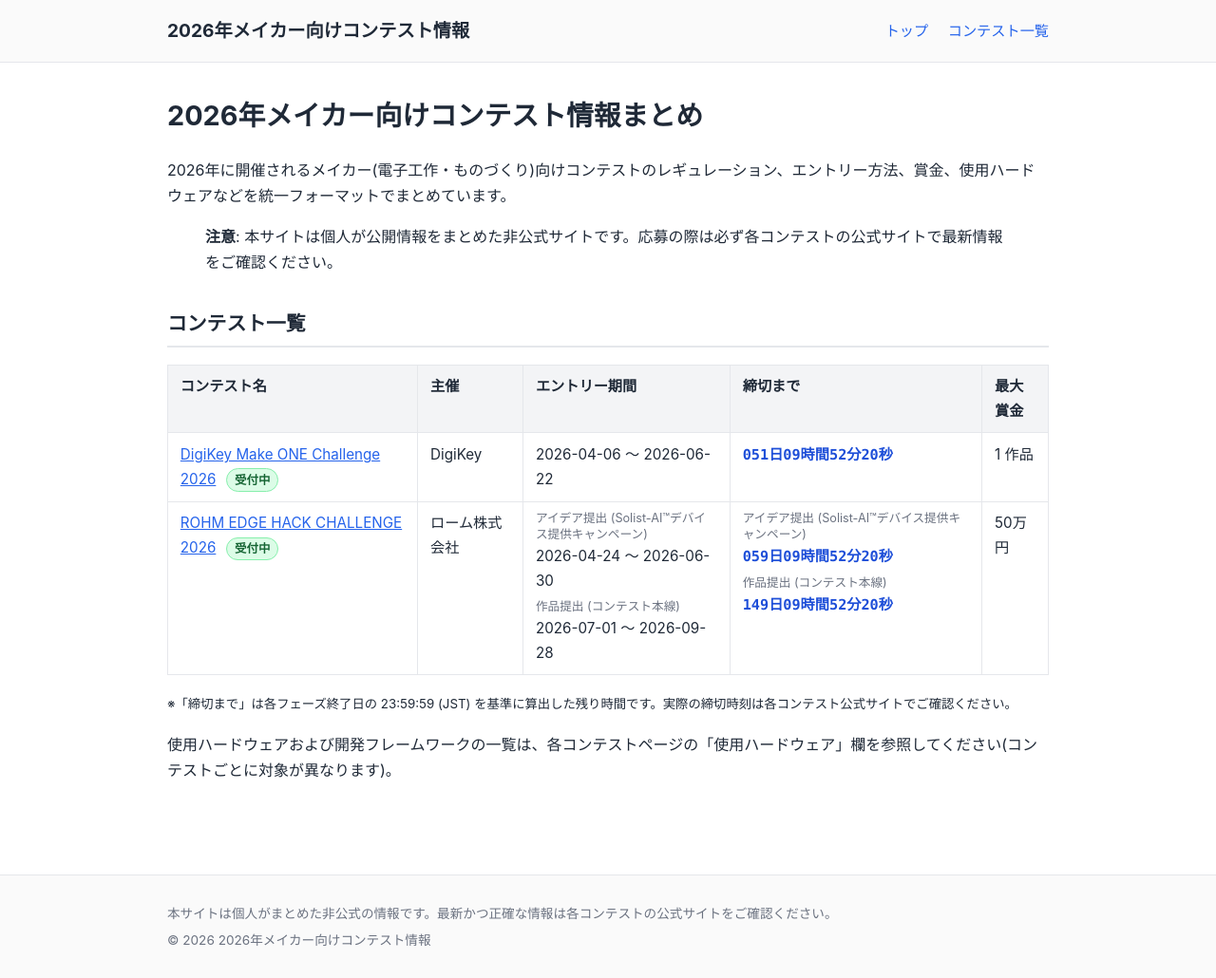
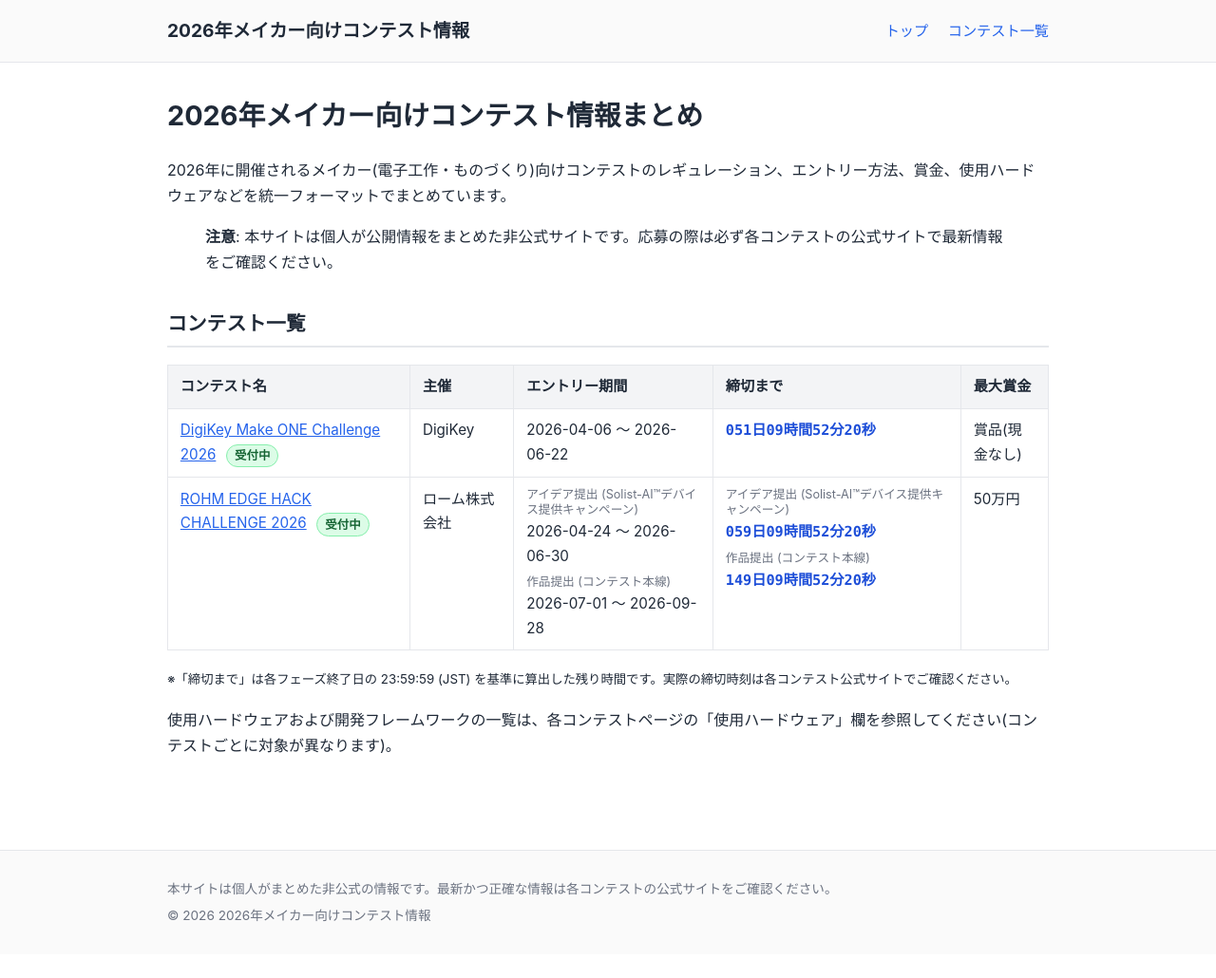
Before and after one commit to airpocket-soundman/maker_contest_2026, a Jekyll site: the page built from index.md, in a window 1280 px wide. Shown: the whole page at 95% size. Built offline with Jekyll 4.4.1, drawn with Linux system fonts in a browser that asks for light colours; after the commit the page ends 1005 px from its top, so only the background shows below that.

Commit message:
Separate prize amount and winning slot count
DigiKey コンテストは現金賞金が無く受賞作品数のみのため、
prize の amount フィールドに「1 作品」が入って一覧の最大賞金欄が
おかしく見える状態だった。

- prize.amount は賞金額のみに用途を限定し、受賞作品数は新フィールド
  prize.count に分離
- DigiKey の 4 賞は count に「1 作品」「3 作品」を移動
- index.md の最大賞金列はリスト先頭ではなく最初に amount を持つ賞を
  検索して表示。amount を持つ賞が無い場合は「賞品(現金なし)」を表示
- contest.html の賞金リストでも count を別表記で併記

Co-Authored-By: Claude Opus 4.7 (1M context) <noreply@anthropic.com>

```diff
--- a/_layouts/contest.html
+++ b/_layouts/contest.html
@@ -147,6 +147,7 @@ layout: default
           <li>
             <strong>{{ p.name }}</strong>
             {% if p.amount %} - {{ p.amount }}{% endif %}
+            {% if p.count %} <span class="prize-count">({{ p.count }})</span>{% endif %}
             {% if p.description %}<br><small>{{ p.description }}</small>{% endif %}
           </li>
         {% endfor %}
--- a/assets/style.css
+++ b/assets/style.css
@@ -131,6 +131,7 @@ h1 .status-badge { font-size: 0.55em; vertical-align: 0.2em; }
   background: var(--color-accent-bg);
   border-radius: var(--radius);
 }
+.prize-count { color: var(--color-muted); font-weight: normal; }
 
 /* バッジ */
 .badge {
--- a/index.md
+++ b/index.md
@@ -63,7 +63,15 @@ title: トップ
           {% endif %}
         </td>
         <td>
-          {% if c.prizes and c.prizes[0].amount %}{{ c.prizes[0].amount }}{% else %}-{% endif %}
+          {% assign max_amount = nil %}
+          {% if c.prizes %}
+            {% for p in c.prizes %}
+              {% if p.amount and max_amount == nil %}
+                {% assign max_amount = p.amount %}
+              {% endif %}
+            {% endfor %}
+          {% endif %}
+          {% if max_amount %}{{ max_amount }}{% else %}賞品(現金なし){% endif %}
         </td>
       </tr>
     {% endfor %}
```
Also changed, not shown: _contests/digikey-make-one-challenge-2026.md (+4 -4 lines).
